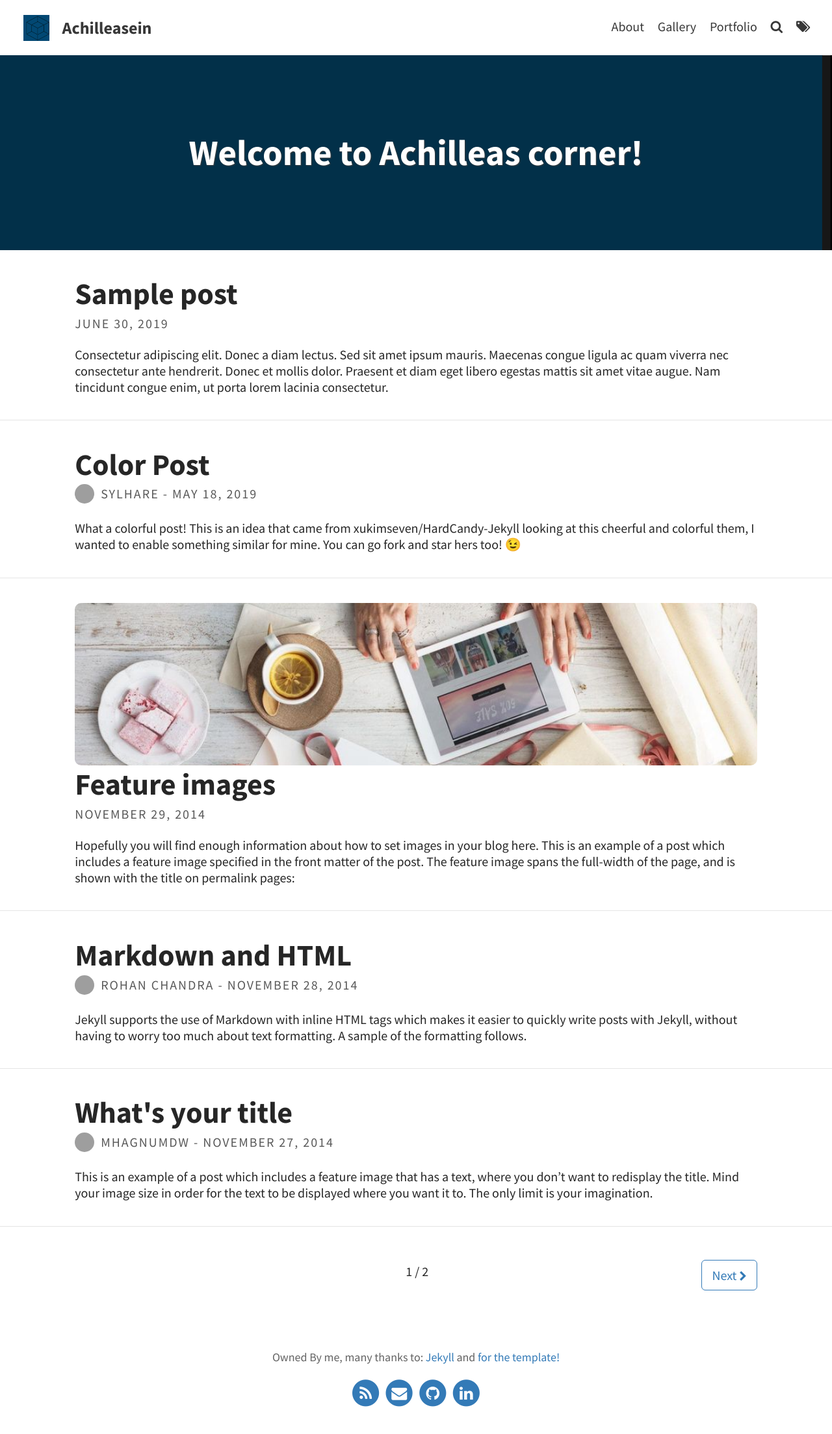
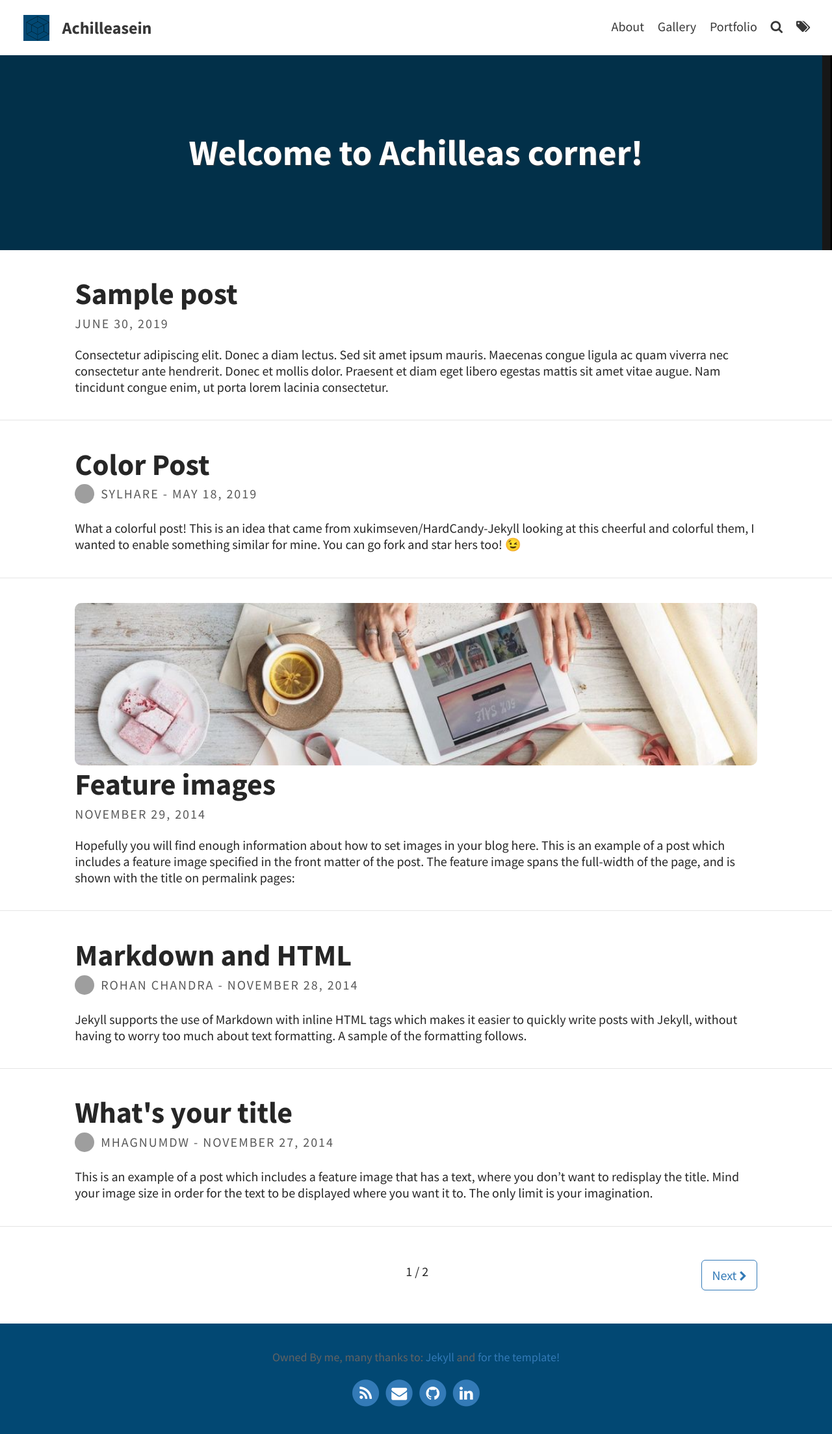
Before and after one commit to Achilleasein/achilleasein, a Jekyll site: the page built from index.html, in a window 1280 px wide. Shown: the whole page at 65% size. Built offline with Jekyll 4.4.1, drawn with Linux system fonts in a browser that asks for light colours; the list of posts is cut into pages by our own code; grey boxes are pictures that could not be loaded.

Commit message:
fixing footer

```diff
--- a/_includes/footer.html
+++ b/_includes/footer.html
@@ -1,4 +1,4 @@
-<footer class="site-footer">
+<footer class="site-footer" style="background-color: #024873;">
     <p class="text">
         {{ site.footer_text | default: "Powered by <a href='https://jekyllrb.com/'>Jekyll</a> with <a href='https://github.com/sylhare/Type-on-Strap'>Type on Strap</a>" }}</p>
             <div class="footer-icons">
```
